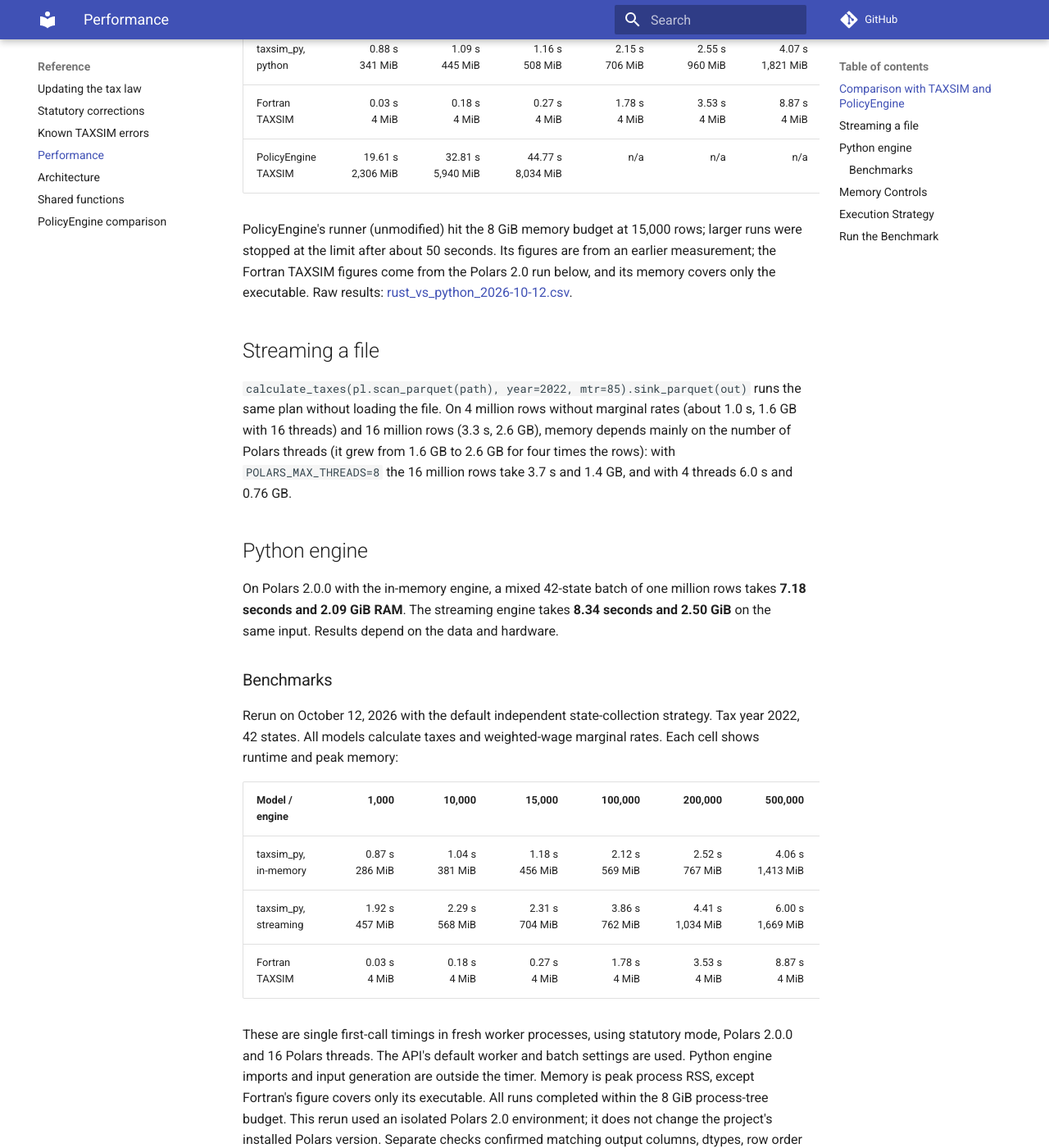
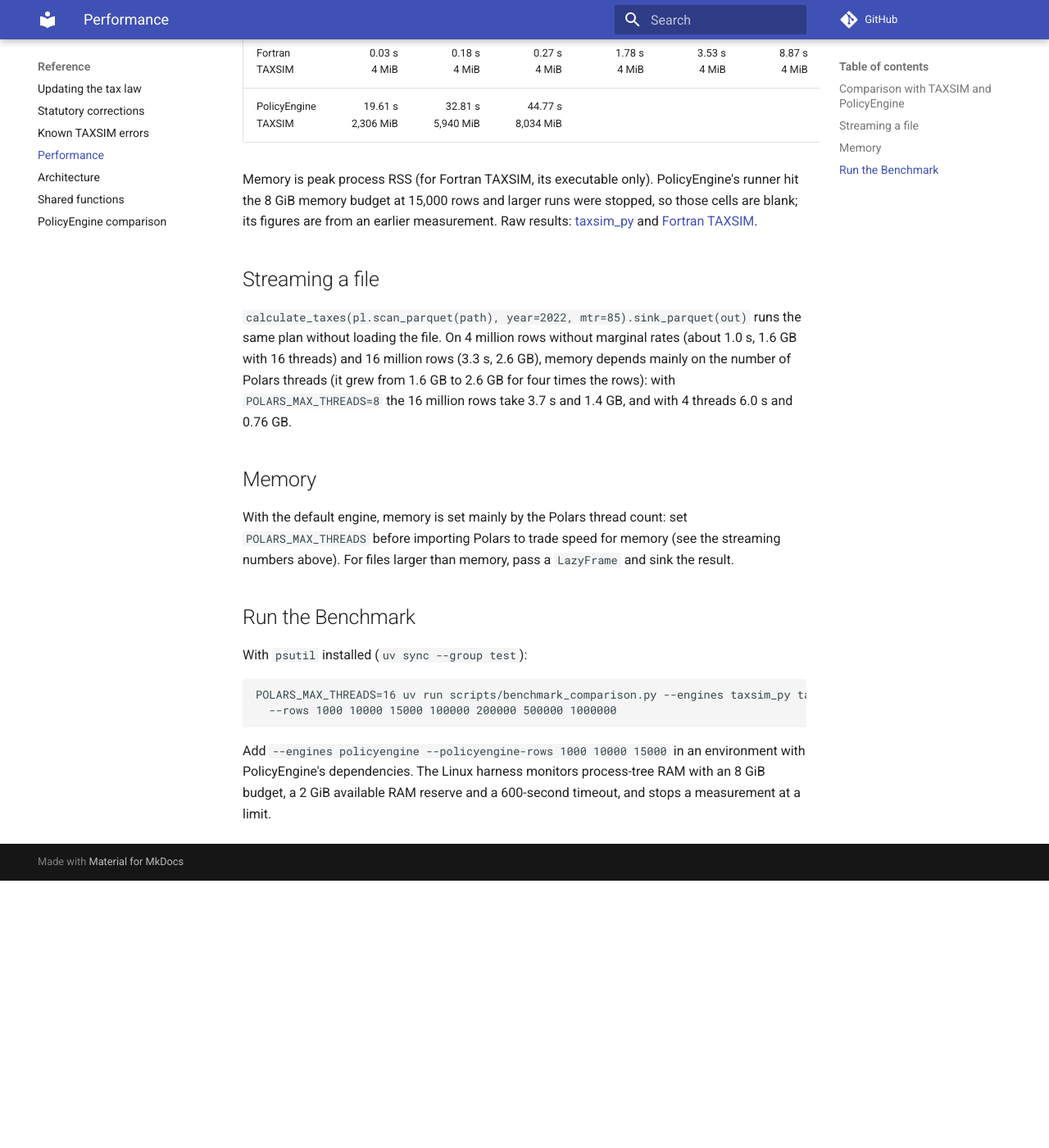
Before and after one commit to jrothbaum/taxsim_py, an MkDocs documentation site: the page built from docs/performance.md, in a window 1280 px wide and 1400 px high, scrolled down 711 px. Shown: the whole window at 82% size. Built offline with MkDocs 1.6.1 and Material for MkDocs 9.7.7, drawn with Linux system fonts in a browser that asks for light colours; comment, search, counter and statistics services are not loaded; after the commit the page ends 1785 px from its top, so only the background shows below that; some of the changed text lies outside the part shown.

Commit message:
Tweak benchmarks

````diff
--- a/docs/performance.md
+++ b/docs/performance.md
@@ -1,30 +1,28 @@
 # Performance
 
-The default engine is the compiled calculator (`engine="rust"`). On a mixed 42-state batch
-of one million rows, including marginal rates, it takes **0.46 seconds and 1.1 GiB RAM**. The
-Python engine (`engine="python"`, the reference implementation) takes 7.13 seconds and 2.8 GiB,
-the Fortran TAXSIM 17.3 seconds, and PolicyEngine's TAXSIM runner about 45 seconds for just
-15,000 rows. A lazy input streams into any Polars sink with memory that depends mainly on the
-thread count and hardly on the number of rows (see below). Results depend on the data and hardware.
+The default engine is the compiled calculator. On a mixed 42-state batch of one million rows,
+including marginal rates, it takes **0.46 seconds and 1.1 GiB RAM**, against 17.3 seconds for the
+Fortran TAXSIM and about 45 seconds for PolicyEngine's TAXSIM runner on only 15,000 rows. A lazy
+input streams into any Polars sink with memory that depends mainly on the thread count and hardly
+on the number of rows. Results depend on the data and hardware.
 
 ## Comparison with TAXSIM and PolicyEngine
 
-Tax year 2022, 42 states, taxes and weighted-wage marginal rates, statutory mode (the Fortran
-TAXSIM and PolicyEngine compute their own versions of the same taxes). Each cell shows runtime
-and peak process memory for a single first call in a fresh process, with 16 Polars threads and
-the default settings:
+Tax year 2022, 42 states, taxes and weighted-wage marginal rates. Each cell shows runtime and
+peak memory for a single first call in a fresh process, with 16 Polars threads and default settings:
 
 | Model | 1,000 | 10,000 | 15,000 | 100,000 | 200,000 | 500,000 | 1,000,000 |
 | --- | ---: | ---: | ---: | ---: | ---: | ---: | ---: |
 | taxsim_py, rust (default) | 0.03 s<br>165 MiB | 0.03 s<br>174 MiB | 0.03 s<br>178 MiB | 0.07 s<br>258 MiB | 0.12 s<br>353 MiB | 0.24 s<br>638 MiB | 0.46 s<br>1,103 MiB |
-| taxsim_py, python | 0.88 s<br>341 MiB | 1.09 s<br>445 MiB | 1.16 s<br>508 MiB | 2.15 s<br>706 MiB | 2.55 s<br>960 MiB | 4.07 s<br>1,821 MiB | 7.13 s<br>2,893 MiB |
+| taxsim_py, Python reference engine | 0.88 s<br>341 MiB | 1.09 s<br>445 MiB | 1.16 s<br>508 MiB | 2.15 s<br>706 MiB | 2.55 s<br>960 MiB | 4.07 s<br>1,821 MiB | 7.13 s<br>2,893 MiB |
 | Fortran TAXSIM | 0.03 s<br>4 MiB | 0.18 s<br>4 MiB | 0.27 s<br>4 MiB | 1.78 s<br>4 MiB | 3.53 s<br>4 MiB | 8.87 s<br>4 MiB | 17.32 s<br>4 MiB |
-| PolicyEngine TAXSIM | 19.61 s<br>2,306 MiB | 32.81 s<br>5,940 MiB | 44.77 s<br>8,034 MiB | n/a | n/a | n/a | n/a |
+| PolicyEngine TAXSIM | 19.61 s<br>2,306 MiB | 32.81 s<br>5,940 MiB | 44.77 s<br>8,034 MiB |  |  |  |  |
 
-PolicyEngine's runner (unmodified) hit the 8 GiB memory budget at 15,000 rows; larger runs were
-stopped at the limit after about 50 seconds. Its figures are from an earlier measurement; the
-Fortran TAXSIM figures come from the Polars 2.0 run below, and its memory covers only the
-executable. Raw results: [rust_vs_python_2026-10-12.csv](benchmarks/rust_vs_python_2026-10-12.csv).
+Memory is peak process RSS (for Fortran TAXSIM, its executable only).
+PolicyEngine's runner hit the 8 GiB memory budget at 15,000 rows and larger runs were stopped, so
+those cells are blank; its figures are from an earlier measurement. Raw results:
+[taxsim_py](benchmarks/rust_vs_python_2026-10-12.csv) and
+[Fortran TAXSIM](benchmarks/polars_2_engines_2026-10-12.csv).
 
 ## Streaming a file
 
@@ -34,80 +32,21 @@
 of Polars threads (it grew from 1.6 GB to 2.6 GB for four times the rows): with `POLARS_MAX_THREADS=8` the 16 million rows
 take 3.7 s and 1.4 GB, and with 4 threads 6.0 s and 0.76 GB.
 
-## Python engine
+## Memory
 
-On Polars 2.0.0 with the in-memory engine, a mixed 42-state batch of one million
-rows takes **7.18 seconds and 2.09 GiB RAM**. The streaming engine takes
-**8.34 seconds and 2.50 GiB** on the same input. Results depend on the data and hardware.
-
-### Benchmarks
-
-Rerun on October 12, 2026 with the default independent state-collection strategy.
-Tax year 2022, 42 states. All models calculate taxes and weighted-wage marginal
-rates. Each cell shows runtime and peak memory:
-
-| Model / engine | 1,000 | 10,000 | 15,000 | 100,000 | 200,000 | 500,000 | 1,000,000 |
-| --- | ---: | ---: | ---: | ---: | ---: | ---: | ---: |
-| taxsim_py, in-memory | 0.87 s<br>286 MiB | 1.04 s<br>381 MiB | 1.18 s<br>456 MiB | 2.12 s<br>569 MiB | 2.52 s<br>767 MiB | 4.06 s<br>1,413 MiB | 7.18 s<br>2,137 MiB |
-| taxsim_py, streaming | 1.92 s<br>457 MiB | 2.29 s<br>568 MiB | 2.31 s<br>704 MiB | 3.86 s<br>762 MiB | 4.41 s<br>1,034 MiB | 6.00 s<br>1,669 MiB | 8.34 s<br>2,556 MiB |
-| Fortran TAXSIM | 0.03 s<br>4 MiB | 0.18 s<br>4 MiB | 0.27 s<br>4 MiB | 1.78 s<br>4 MiB | 3.53 s<br>4 MiB | 8.87 s<br>4 MiB | 17.32 s<br>4 MiB |
-
-These are single first-call timings in fresh worker processes, using statutory
-mode, Polars 2.0.0 and 16 Polars threads. The API's default worker and batch
-settings are used. Python engine imports and input generation are outside the
-timer. Memory is peak process RSS, except Fortran's figure covers only its executable.
-All runs completed within the 8 GiB process-tree budget. This rerun used an isolated
-Polars 2.0 environment; it does not change the project's installed Polars version.
-Separate checks confirmed matching output columns, dtypes, row order and values
-between both engines across the full row-count grid (float tolerances: relative
-`1e-10`, absolute `1e-8`). Verification is outside the timed worker processes.
-
-[Raw results](benchmarks/polars_2_engines_2026-10-12.csv) and
-[configuration](benchmarks/polars_2_engines_2026-10-12.json) are included for reproduction.
-
-## Memory Controls
-
-`batch_rows` limits input rows per calculation batch; `max_year_workers`
-limits concurrent batches and state-plan collection:
-
-```python
-calculate_taxes(df, batch_rows=50_000, max_year_workers=4)
-```
-
-Reducing either limit can lower peak RAM, especially when many rows belong to
-one state. Runtime varies with the workload. The full input and output frames
-still occupy memory proportional to the total row count.
-
-## Execution Strategy
-
-Small mixed-state batches materialize each federal feedback pass once, then
-collect independent state plans with up to eight Python workers. Larger or
-mixed-year workloads use parallel API batches; each batch collects its states
-serially to avoid nested worker pools. A single state plan is collected directly.
-`max_year_workers=1` disables both levels of Python parallelism.
-
-Each plan uses the configured Polars engine. The package does not change
-`POLARS_MAX_THREADS` or engine affinity. Set `POLARS_MAX_THREADS` before importing
-Polars to tune its thread pool independently of the Python workers.
-
-For local comparisons, `scripts/benchmark_polars_version.py` times complete calculations,
-and `scripts/benchmark_streaming.py` screens streaming collection strategies in
-bounded subprocesses with output verification.
+With the default engine, memory is set mainly by the Polars thread count: set `POLARS_MAX_THREADS`
+before importing Polars to trade speed for memory (see the streaming numbers above). For files
+larger than memory, pass a `LazyFrame` and sink the result.
 
 ## Run the Benchmark
 
-Use a Python environment with `polars==2.0.0`, `pyyaml` and `psutil` to reproduce
-the table. With that environment activated:
+With `psutil` installed (`uv sync --group test`):
 
 ```bash
-POLARS_MAX_THREADS=16 python scripts/benchmark_comparison.py \
-  --engines taxsim_py taxsim --polars-engines in-memory streaming \
+POLARS_MAX_THREADS=16 uv run scripts/benchmark_comparison.py --engines taxsim_py taxsim \
   --rows 1000 10000 15000 100000 200000 500000 1000000
 ```
 
-Use `--engines policyengine --policyengine-rows 1000 10000 15000 100000`
-in an environment with PolicyEngine's dependencies, or
-`--batch-rows 50000 --workers 4` to benchmark memory controls.
-The Linux harness monitors process-tree RAM with an 8 GiB budget, a 2 GiB available
-RAM reserve and a 600-second timeout. It stops a measurement at a limit and skips
-larger samples. These are monitored safeguards, not a hard memory quota.
+Add `--engines policyengine --policyengine-rows 1000 10000 15000` in an environment with
+PolicyEngine's dependencies. The Linux harness monitors process-tree RAM with an 8 GiB budget,
+a 2 GiB available RAM reserve and a 600-second timeout, and stops a measurement at a limit.
````
